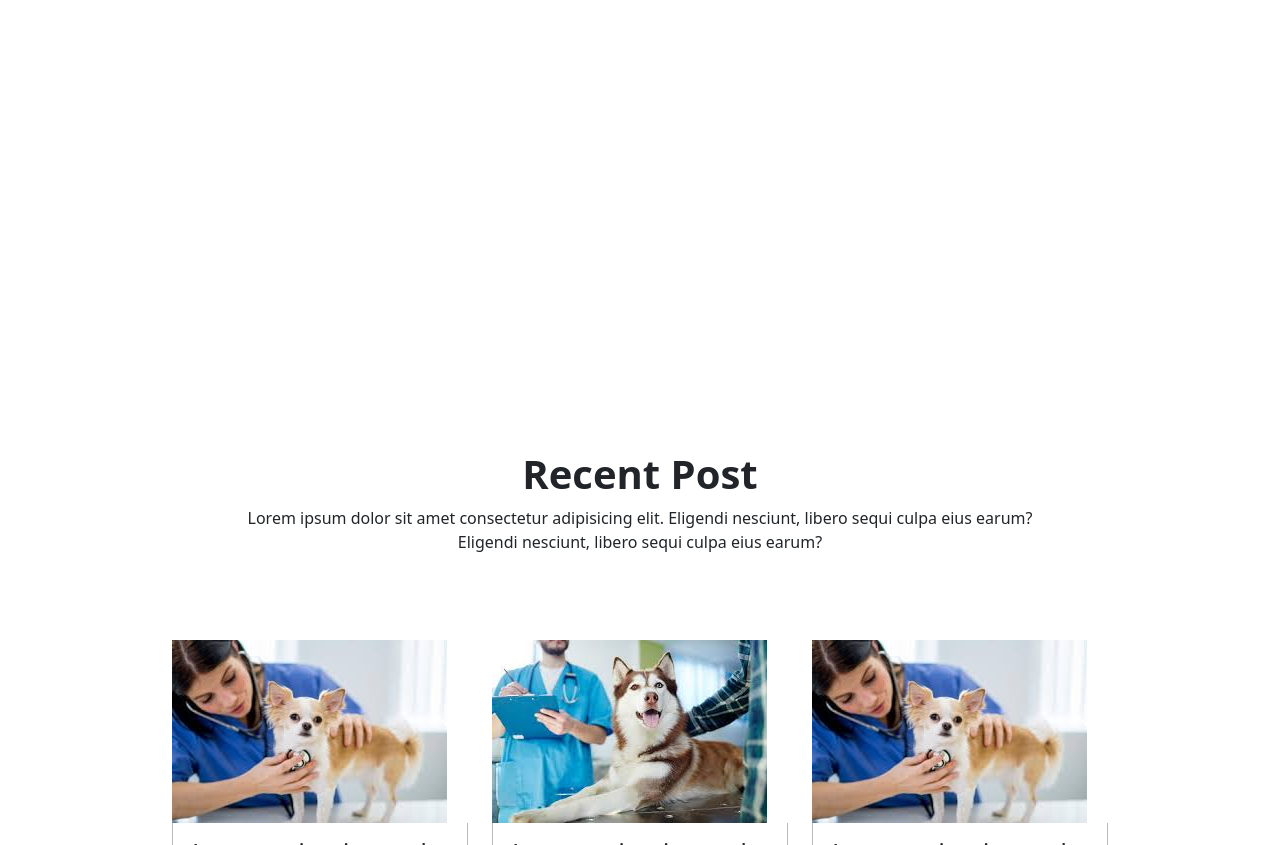
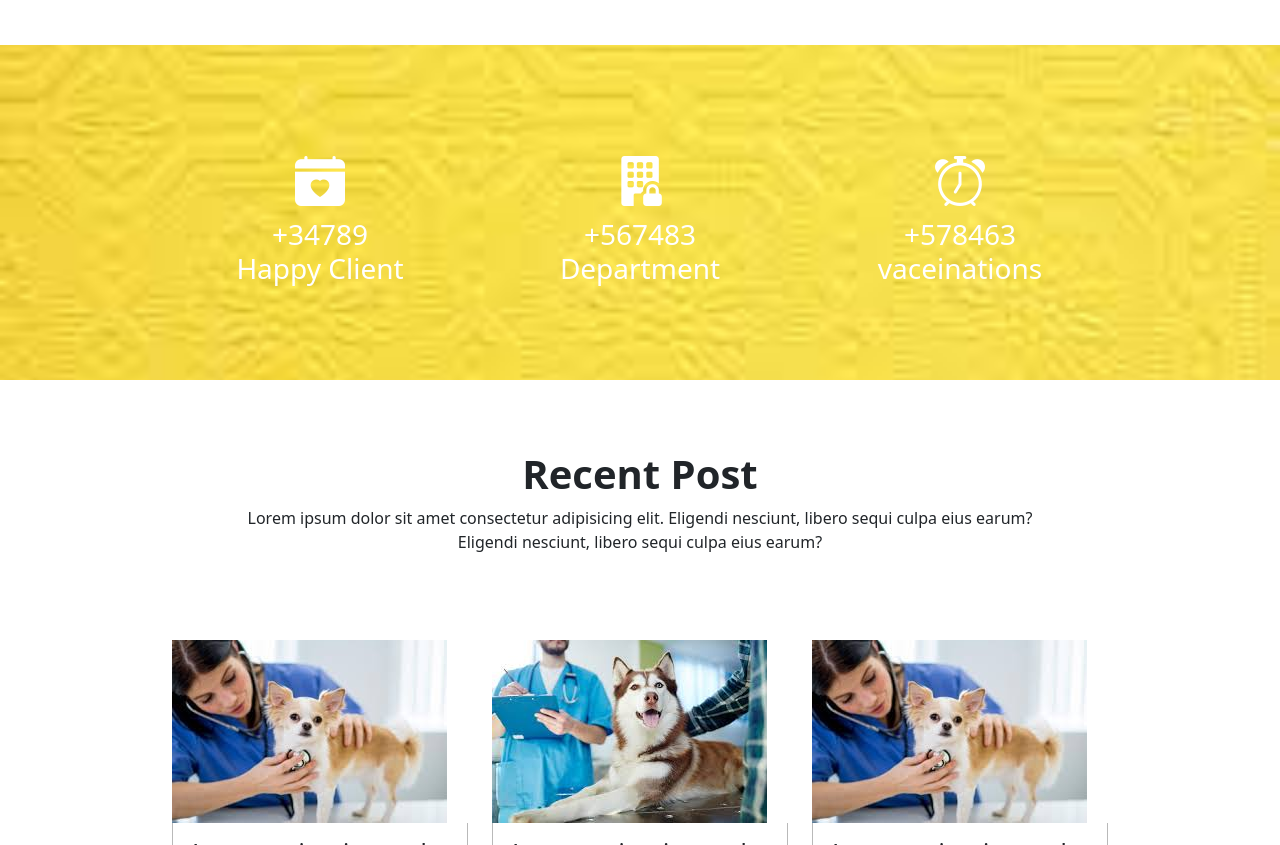
Before and after one commit to ratan9651/secondlayout, a plain HTML site: page index.html in a window 1280 px wide. Shown: the part 1260-2105 px from the top of the page. Drawn offline with nearby package versions, Linux system fonts and the light colour scheme; the site is published under a folder, as on GitHub Pages, so addresses that start at the root find nothing.

Commit message:
Update style.css

```diff
--- a/style.css
+++ b/style.css
@@ -47,7 +47,7 @@
 }
 
 #counter-section {
-    background-image: url('/wallpage.jpg');
+    background-image: url('wallpage.jpg');
     padding-top: 50px;
     padding-bottom: 70px;
     background-position: center;
```
